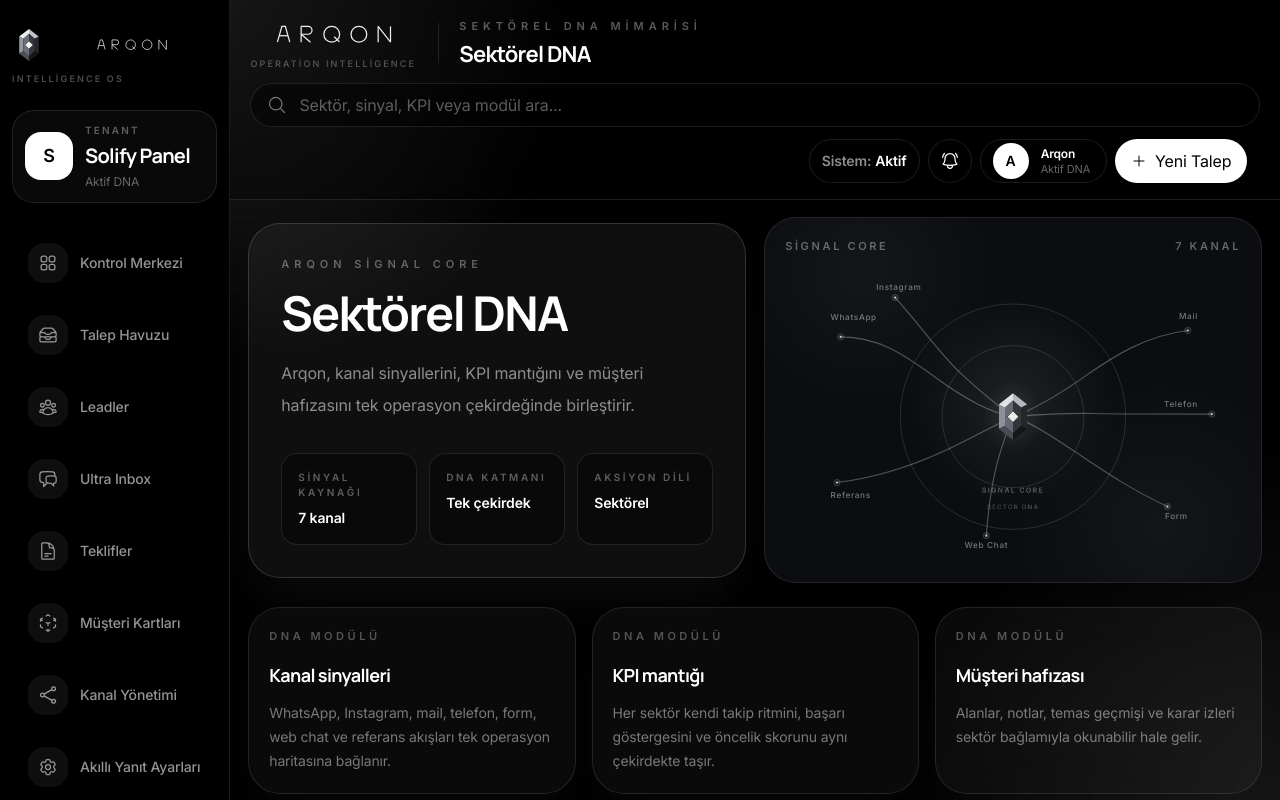
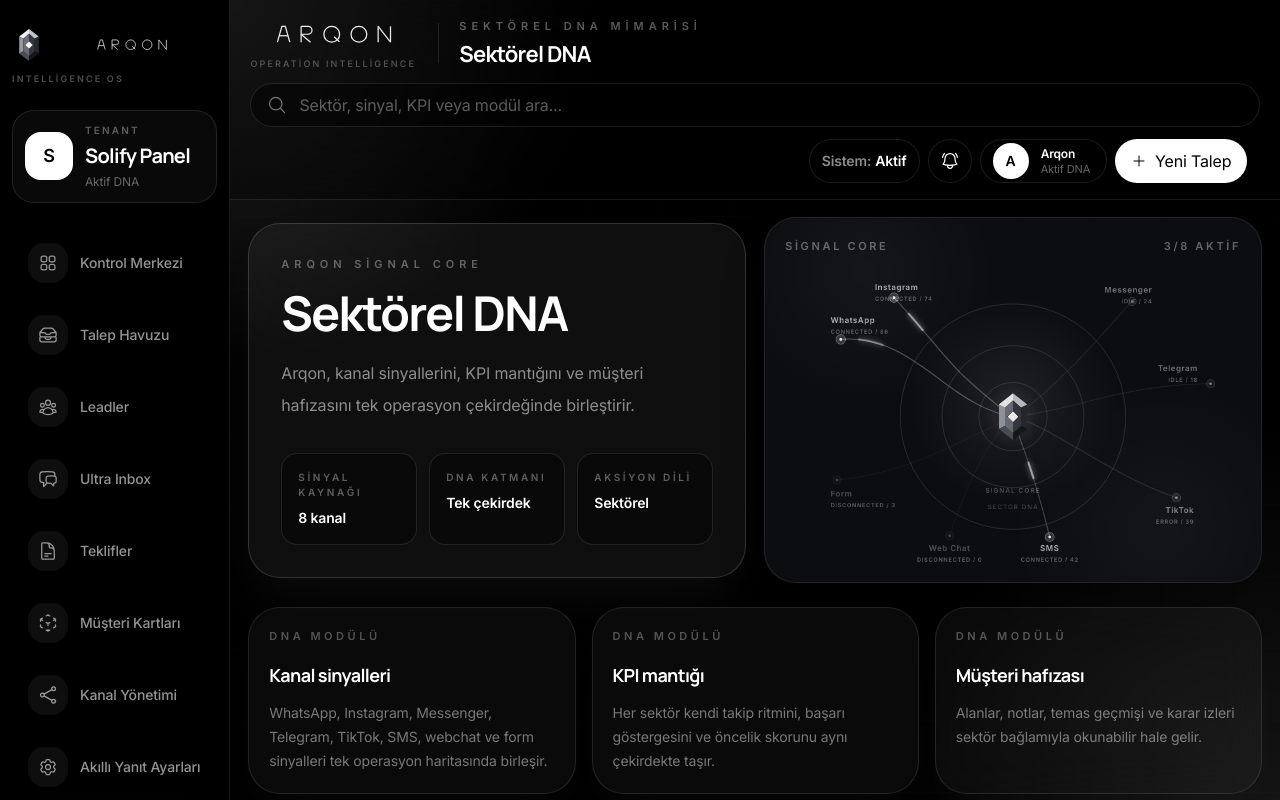
Before and after one commit to ULTRABRT/ultra-crm-panel, a Next.js app: page /sektorel-dna in a window 1280 px wide. Built offline with nearby package versions, Linux system fonts and the light colour scheme.

Commit message:
chore: add phase 5 signal core visual layer

```diff
--- a/app/sektorel-dna/page.tsx
+++ b/app/sektorel-dna/page.tsx
@@ -4,7 +4,7 @@ import { Sidebar } from "../../components/Sidebar";
 import { SignalCore } from "../../components/dna/SignalCore";
 
 const signalStats = [
-  { label: "Sinyal kaynağı", value: "7 kanal" },
+  { label: "Sinyal kaynağı", value: "8 kanal" },
   { label: "DNA katmanı", value: "Tek çekirdek" },
   { label: "Aksiyon dili", value: "Sektörel" },
 ];
@@ -13,7 +13,7 @@ const moduleCards = [
   {
     title: "Kanal sinyalleri",
     description:
-      "WhatsApp, Instagram, mail, telefon, form, web chat ve referans akışları tek operasyon haritasına bağlanır.",
+      "WhatsApp, Instagram, Messenger, Telegram, TikTok, SMS, webchat ve form sinyalleri tek operasyon haritasında birleşir.",
   },
   {
     title: "KPI mantığı",
--- /dev/null
+++ b/components/dna/ChannelNode.tsx
@@ -0,0 +1,89 @@
+import type { ChannelSignal, SignalEngineParams } from "../../types/dna/ChannelSignal";
+
+type TextAnchor = "start" | "middle" | "end";
+type VisualStatus = "connected" | "idle" | "error" | "disconnected";
+
+type ChannelNodeProps = {
+  signal: ChannelSignal;
+  params: SignalEngineParams;
+  x: number;
+  y: number;
+  labelX: number;
+  labelY: number;
+  textAnchor?: TextAnchor;
+};
+
+const statusTone: Record<
+  VisualStatus,
+  { outer: string; inner: string; stroke: string; text: string }
+> = {
+  connected: {
+    outer: "rgba(255,255,255,0.16)",
+    inner: "rgba(255,255,255,0.9)",
+    stroke: "rgba(255,255,255,0.4)",
+    text: "rgba(255,255,255,0.68)",
+  },
+  idle: {
+    outer: "rgba(255,255,255,0.055)",
+    inner: "rgba(255,255,255,0.42)",
+    stroke: "rgba(255,255,255,0.16)",
+    text: "rgba(255,255,255,0.44)",
+  },
+  error: {
+    outer: "rgba(255,255,255,0.075)",
+    inner: "rgba(226,220,210,0.62)",
+    stroke: "rgba(226,220,210,0.26)",
+    text: "rgba(255,255,255,0.5)",
+  },
+  disconnected: {
+    outer: "rgba(255,255,255,0.025)",
+    inner: "rgba(255,255,255,0.22)",
+    stroke: "rgba(255,255,255,0.08)",
+    text: "rgba(255,255,255,0.28)",
+  },
+};
+
+export function ChannelNode({
+  signal,
+  params,
+  x,
+  y,
+  labelX,
+  labelY,
+  textAnchor = "start",
+}: ChannelNodeProps) {
+  const tone = statusTone[signal.status];
+  const nodeScale = signal.status === "connected" ? params.scale : 0.96;
+
+  return (
+    <g className="arqon-channel-node" aria-label={`${signal.label} kanal sinyali`}>
+      <circle
+        cx={x}
+        cy={y}
+        r={7 * nodeScale}
+        fill={tone.outer}
+        stroke={tone.stroke}
+        strokeWidth="1"
+      />
+      <circle cx={x} cy={y} r={2.1 * nodeScale} fill={tone.inner} />
+      <text
+        x={labelX}
+        y={labelY}
+        textAnchor={textAnchor}
+        fill={tone.text}
+        className="arqon-signal-label text-[12.5px] font-semibold tracking-[0.07em]"
+      >
+        {signal.label}
+      </text>
+      <text
+        x={labelX}
+        y={labelY + 17}
+        textAnchor={textAnchor}
+        fill="rgba(255,255,255,0.34)"
+        className="arqon-signal-label text-[9px] font-semibold uppercase tracking-[0.12em]"
+      >
+        {signal.status.toUpperCase()} / {signal.throughput}
+      </text>
+    </g>
+  );
+}
--- a/components/dna/SignalCore.tsx
+++ b/components/dna/SignalCore.tsx
@@ -1,151 +1,172 @@
+"use client";
+
+import { useEffect, useMemo, useState } from "react";
 import { ArqonEmblem } from "../brand/ArqonEmblem";
+import { useChannelSignals } from "../../hooks/useChannelSignals";
+import type {
+  ChannelId,
+  ChannelSignal,
+  SignalEngineParams,
+} from "../../types/dna/ChannelSignal";
+import { ChannelNode } from "./ChannelNode";
+import { SignalFlow } from "./SignalFlow";
 
-type SignalChannel = {
-  id: string;
-  label: string;
+type TextAnchor = "start" | "middle" | "end";
+
+type ChannelGeometry = {
   path: string;
   nodeX: number;
   nodeY: number;
   labelX: number;
   labelY: number;
-  textAnchor?: "start" | "middle" | "end";
-  duration: string;
-  begin: string;
-  secondaryBegin: string;
+  textAnchor?: TextAnchor;
 };
 
 const coreX = 360;
 const coreY = 230;
 
-const channels: SignalChannel[] = [
-  {
-    id: "whatsapp",
-    label: "WhatsApp",
-    path: "M88 104 C156 104 198 140 246 174 C286 202 320 222 360 230",
-    nodeX: 88,
-    nodeY: 104,
-    labelX: 72,
-    labelY: 78,
-    duration: "6.8s",
-    begin: "-0.9s",
-    secondaryBegin: "-4.2s",
-  },
-  {
-    id: "instagram",
-    label: "Instagram",
-    path: "M174 42 C214 86 242 128 278 162 C306 188 332 210 360 230",
-    nodeX: 174,
-    nodeY: 42,
-    labelX: 144,
-    labelY: 30,
-    duration: "7.7s",
-    begin: "-2.4s",
-    secondaryBegin: "-5.9s",
-  },
-  {
-    id: "mail",
-    label: "Mail",
-    path: "M636 94 C570 102 520 134 474 166 C426 200 394 218 360 230",
-    nodeX: 636,
-    nodeY: 94,
-    labelX: 652,
-    labelY: 76,
-    textAnchor: "end",
-    duration: "7.2s",
-    begin: "-1.8s",
-    secondaryBegin: "-5.1s",
-  },
-  {
-    id: "phone",
-    label: "Telefon",
-    path: "M674 226 C598 226 538 226 486 225 C438 224 398 227 360 230",
-    nodeX: 674,
-    nodeY: 226,
-    labelX: 652,
-    labelY: 214,
-    textAnchor: "end",
-    duration: "6.4s",
-    begin: "-3.1s",
-    secondaryBegin: "-5.8s",
-  },
-  {
-    id: "form",
-    label: "Form",
-    path: "M604 372 C548 346 504 316 462 288 C420 260 390 240 360 230",
-    nodeX: 604,
-    nodeY: 372,
-    labelX: 636,
-    labelY: 392,
-    textAnchor: "end",
-    duration: "8.1s",
-    begin: "-2.8s",
-    secondaryBegin: "-6.6s",
-  },
-  {
-    id: "web-chat",
-    label: "Web Chat",
-    path: "M318 418 C322 360 330 318 340 286 C348 260 354 244 360 230",
-    nodeX: 318,
-    nodeY: 418,
-    labelX: 318,
-    labelY: 438,
-    textAnchor: "middle",
-    duration: "7.4s",
-    begin: "-1.2s",
-    secondaryBegin: "-4.7s",
-  },
-  {
-    id: "referral",
-    label: "Referans",
-    path: "M82 334 C150 326 204 306 252 284 C298 262 330 244 360 230",
-    nodeX: 82,
-    nodeY: 334,
-    labelX: 72,
-    labelY: 358,
-    duration: "6.9s",
-    begin: "-3.7s",
-    secondaryBegin: "-6.3s",
-  },
+const canonicalChannelOrder: ChannelId[] = [
+  "whatsapp",
+  "instagram",
+  "messenger",
+  "telegram",
+  "tiktok",
+  "sms",
+  "webchat",
+  "form",
 ];
 
-function SignalPulse({
-  channel,
-  begin,
-  radius,
-  glowRadius,
-  opacity,
-}: {
-  channel: SignalChannel;
-  begin: string;
-  radius: number;
-  glowRadius: number;
-  opacity: string;
-}) {
-  return (
-    <g className="arqon-signal-flow" opacity="0">
-      <circle r={glowRadius} fill="white" opacity="0.12" filter="url(#arqon-soft-glow)" />
-      <circle r={radius} fill="white" opacity={opacity} />
-      <animateMotion
-        dur={channel.duration}
-        begin={begin}
-        repeatCount="indefinite"
-        rotate="auto"
-      >
-        <mpath href={`#arqon-signal-path-${channel.id}`} />
-      </animateMotion>
-      <animate
-        attributeName="opacity"
-        values="0;0.88;0.72;0"
-        keyTimes="0;0.18;0.82;1"
-        dur={channel.duration}
-        begin={begin}
-        repeatCount="indefinite"
-      />
-    </g>
-  );
+const channelGeometry: Record<ChannelId, ChannelGeometry> = {
+  whatsapp: {
+    path: "M88 108 C150 102 198 136 248 174 C288 204 322 224 360 230",
+    nodeX: 88,
+    nodeY: 108,
+    labelX: 72,
+    labelY: 82,
+  },
+  instagram: {
+    path: "M172 42 C214 86 244 128 280 164 C308 190 334 212 360 230",
+    nodeX: 172,
+    nodeY: 42,
+    labelX: 142,
+    labelY: 30,
+  },
+  messenger: {
+    path: "M548 48 C510 88 480 126 444 160 C414 190 386 214 360 230",
+    nodeX: 548,
+    nodeY: 48,
+    labelX: 580,
+    labelY: 34,
+    textAnchor: "end",
+  },
+  telegram: {
+    path: "M672 178 C606 178 540 190 486 204 C434 218 396 226 360 230",
+    nodeX: 672,
+    nodeY: 178,
+    labelX: 652,
+    labelY: 158,
+    textAnchor: "end",
+  },
+  tiktok: {
+    path: "M618 358 C556 336 506 306 462 280 C420 256 390 238 360 230",
+    nodeX: 618,
+    nodeY: 358,
+    labelX: 646,
+    labelY: 382,
+    textAnchor: "end",
+  },
+  sms: {
+    path: "M418 420 C404 362 390 318 378 284 C368 258 363 240 360 230",
+    nodeX: 418,
+    nodeY: 420,
+    labelX: 418,
+    labelY: 442,
+    textAnchor: "middle",
+  },
+  webchat: {
+    path: "M260 418 C278 362 298 318 318 284 C336 256 350 238 360 230",
+    nodeX: 260,
+    nodeY: 418,
+    labelX: 260,
+    labelY: 442,
+    textAnchor: "middle",
+  },
+  form: {
+    path: "M82 330 C148 324 204 304 252 282 C298 260 330 244 360 230",
+    nodeX: 82,
+    nodeY: 330,
+    labelX: 72,
+    labelY: 356,
+  },
+};
+
+const fallbackParams: SignalEngineParams = {
+  intensity: 0.2,
+  pulseDurationMs: 1700,
+  flowDelayMs: 640,
+  opacity: 0.32,
+  scale: 0.96,
+};
+
+function createFallbackSignal(id: ChannelId): ChannelSignal {
+  return {
+    id,
+    label: id === "sms" ? "SMS" : id.charAt(0).toUpperCase() + id.slice(1),
+    status: "idle",
+    throughput: 0,
+    pendingCount: 0,
+    responseTimeMinutes: 0,
+    healthScore: 0,
+    trend: "flat",
+    lastSignalAt: "",
+    description: "Kanal sinyali bekleniyor.",
+  };
+}
+
+function useSignalMotionEnabled() {
+  const [motionEnabled, setMotionEnabled] = useState(false);
+
+  useEffect(() => {
+    const mediaQuery = window.matchMedia("(prefers-reduced-motion: reduce)");
+
+    const syncMotionState = () => {
+      setMotionEnabled(
+        !mediaQuery.matches && document.visibilityState === "visible",
+      );
+    };
+
+    syncMotionState();
+    document.addEventListener("visibilitychange", syncMotionState);
+    mediaQuery.addEventListener("change", syncMotionState);
+
+    return () => {
+      document.removeEventListener("visibilitychange", syncMotionState);
+      mediaQuery.removeEventListener("change", syncMotionState);
+    };
+  }, []);
+
+  return motionEnabled;
 }
 
 export function SignalCore() {
+  const { signals, getSignalParams } = useChannelSignals();
+  const motionEnabled = useSignalMotionEnabled();
+
+  const signalMap = useMemo(
+    () => new Map(signals.map((signal) => [signal.id, signal])),
+    [signals],
+  );
+
+  const orderedSignals = canonicalChannelOrder.map((id) => ({
+    signal: signalMap.get(id) ?? createFallbackSignal(id),
+    geometry: channelGeometry[id],
+    params: getSignalParams(id) ?? fallbackParams,
+  }));
+
+  const activeCount = orderedSignals.filter(
+    ({ signal }) => signal.status === "connected",
+  ).length;
+
   return (
     <figure
       aria-label="Arqon Sector DNA signal core visualization"
@@ -157,7 +178,7 @@ export function SignalCore() {
       <div className="relative">
         <div className="mb-4 flex items-center justify-between gap-4 text-[11px] font-semibold uppercase tracking-[0.24em] text-white/36">
           <span>Signal Core</span>
-          <span>7 kanal</span>
+          <span>{activeCount}/8 aktif</span>
         </div>
 
         <svg
@@ -166,14 +187,17 @@ export function SignalCore() {
           role="img"
           aria-labelledby="signal-core-title signal-core-desc"
         >
-          <title id="signal-core-title">Arqon Sektörel DNA sinyal çekirdeği</title>
+          <title id="signal-core-title">
+            Arqon Sektorel DNA sinyal cekirdegi
+          </title>
           <desc id="signal-core-desc">
-            Kanal sinyalleri sabit hatlar üzerinden merkezdeki Arqon çekirdeğine akar.
+            Sekiz canonical kanal sinyali sabit hatlar uzerinden merkezdeki
+            Arqon cekirdegine akar.
           </desc>
 
           <defs>
             <filter id="arqon-soft-glow" x="-60%" y="-60%" width="220%" height="220%">
-              <feGaussianBlur stdDeviation="6" result="blur" />
+              <feGaussianBlur stdDeviation="5" result="blur" />
               <feMerge>
                 <feMergeNode in="blur" />
                 <feMergeNode in="SourceGraphic" />
@@ -181,69 +205,36 @@ export function SignalCore() {
             </filter>
           </defs>
 
-          <g opacity="0.2">
+          <g opacity="0.18">
             <circle cx={coreX} cy={coreY} r="178" fill="none" stroke="white" strokeWidth="1" />
             <circle cx={coreX} cy={coreY} r="112" fill="none" stroke="white" strokeWidth="1" />
+            <circle cx={coreX} cy={coreY} r="54" fill="none" stroke="white" strokeWidth="1" />
           </g>
 
           <g>
-            {channels.map((channel) => (
-              <path
-                key={channel.id}
-                id={`arqon-signal-path-${channel.id}`}
-                className="arqon-signal-path"
-                d={channel.path}
-                fill="none"
-                stroke="rgba(255,255,255,0.28)"
-                strokeLinecap="round"
-                strokeWidth="1.15"
+            {orderedSignals.map(({ signal, geometry, params }) => (
+              <SignalFlow
+                key={signal.id}
+                id={signal.id}
+                path={geometry.path}
+                signal={signal}
+                params={params}
+                motionEnabled={motionEnabled}
               />
             ))}
           </g>
 
           <g>
-            {channels.map((channel) => (
-              <g key={channel.id}>
-                <circle
-                  cx={channel.nodeX}
-                  cy={channel.nodeY}
-                  r="5"
-                  fill="rgba(255,255,255,0.08)"
-                  stroke="rgba(255,255,255,0.22)"
-                  strokeWidth="1"
-                />
-                <circle cx={channel.nodeX} cy={channel.nodeY} r="1.7" fill="rgba(255,255,255,0.74)" />
-                <text
-                  x={channel.labelX}
-                  y={channel.labelY}
-                  textAnchor={channel.textAnchor ?? "start"}
-                  className="arqon-signal-label fill-white/43 text-[13px] font-medium tracking-[0.08em]"
-                >
-                  {channel.label}
-                </text>
-              </g>
-            ))}
-          </g>
-
-          <g>
-            {channels.map((channel) => (
-              <SignalPulse
-                key={`${channel.id}-primary`}
-                channel={channel}
-                begin={channel.begin}
-                radius={2.4}
-                glowRadius={8}
-                opacity="0.88"
-              />
-            ))}
-            {channels.map((channel) => (
-              <SignalPulse
-                key={`${channel.id}-secondary`}
-                channel={channel}
-                begin={channel.secondaryBegin}
-                radius={1.6}
-                glowRadius={5.5}
-                opacity="0.58"
+            {orderedSignals.map(({ signal, geometry, params }) => (
+              <ChannelNode
+                key={signal.id}
+                signal={signal}
+                params={params}
+                x={geometry.nodeX}
+                y={geometry.nodeY}
+                labelX={geometry.labelX}
+                labelY={geometry.labelY}
+                textAnchor={geometry.textAnchor}
               />
             ))}
           </g>
@@ -251,7 +242,7 @@ export function SignalCore() {
           <g transform="translate(312 182)">
             <g className="arqon-signal-core">
               <ArqonEmblem
-                className="h-24 w-24 opacity-95 drop-shadow-[0_0_24px_rgba(255,255,255,0.14)]"
+                className="h-24 w-24 opacity-95 drop-shadow-[0_0_22px_rgba(255,255,255,0.13)]"
                 decorative
                 size={96}
               />
@@ -260,20 +251,20 @@ export function SignalCore() {
 
           <g className="text-center">
             <text
-              fill="rgba(255,255,255,0.32)"
+              fill="rgba(255,255,255,0.28)"
               x={coreX}
               y="350"
               textAnchor="middle"
-              className="arqon-signal-label text-[11px] font-semibold tracking-[0.2em]"
+              className="arqon-signal-label text-[10px] font-semibold tracking-[0.18em]"
             >
               SIGNAL CORE
             </text>
             <text
-              fill="rgba(255,255,255,0.28)"
+              fill="rgba(255,255,255,0.24)"
               x={coreX}
               y="376"
               textAnchor="middle"
-              className="arqon-signal-label text-[10px] font-medium uppercase tracking-[0.18em]"
+              className="arqon-signal-label text-[10px] font-medium uppercase tracking-[0.16em]"
             >
               Sector DNA
             </text>
--- /dev/null
+++ b/components/dna/SignalFlow.tsx
@@ -0,0 +1,106 @@
+import type { CSSProperties } from "react";
+import type {
+  ChannelId,
+  ChannelSignal,
+  SignalEngineParams,
+} from "../../types/dna/ChannelSignal";
+
+type SignalFlowProps = {
+  id: ChannelId;
+  path: string;
+  signal: ChannelSignal;
+  params: SignalEngineParams;
+  motionEnabled: boolean;
+};
+
+type SignalFlowStyle = CSSProperties & {
+  "--arqon-flow-duration"?: string;
+  "--arqon-flow-delay"?: string;
+  "--arqon-flow-opacity"?: number;
+};
+
+function clamp(value: number, min: number, max: number) {
+  return Math.min(max, Math.max(min, value));
+}
+
+function getLineOpacity(
+  status: ChannelSignal["status"],
+  params: SignalEngineParams,
+) {
+  if (status === "connected") {
+    return clamp(0.18 + params.intensity * 0.22, 0.2, 0.4);
+  }
+
+  if (status === "error") {
+    return 0.16;
+  }
+
+  if (status === "disconnected") {
+    return 0.055;
+  }
+
+  return 0.11;
+}
+
+export function SignalFlow({
+  id,
+  path,
+  signal,
+  params,
+  motionEnabled,
+}: SignalFlowProps) {
+  const flowActive = motionEnabled && signal.status === "connected";
+  const duration = Math.round(
+    clamp(params.pulseDurationMs + 2300 - signal.throughput * 6, 2600, 4200),
+  );
+  const delay = -Math.round(params.flowDelayMs + canonicalDelayOffset(id));
+  const flowStyle: SignalFlowStyle = {
+    "--arqon-flow-duration": `${duration}ms`,
+    "--arqon-flow-delay": `${delay}ms`,
+    "--arqon-flow-opacity": clamp(params.opacity, 0.28, 0.72),
+  };
+
+  return (
+    <g className="arqon-signal-flow">
+      <path
+        id={`arqon-signal-path-${id}`}
+        className="arqon-signal-path"
+        d={path}
+        fill="none"
+        stroke="rgba(255,255,255,0.72)"
+        strokeLinecap="round"
+        strokeWidth="1.1"
+        opacity={getLineOpacity(signal.status, params)}
+        pathLength={100}
+      />
+
+      {flowActive ? (
+        <path
+          className="arqon-signal-glint"
+          d={path}
+          fill="none"
+          stroke="white"
+          strokeLinecap="round"
+          strokeWidth="2.15"
+          pathLength={100}
+          style={flowStyle}
+        />
+      ) : null}
+    </g>
+  );
+}
+
+function canonicalDelayOffset(id: ChannelId) {
+  const offsets: Record<ChannelId, number> = {
+    whatsapp: 120,
+    instagram: 460,
+    messenger: 810,
+    telegram: 1180,
+    tiktok: 1540,
+    sms: 1880,
+    webchat: 2240,
+    form: 2600,
+  };
+
+  return offsets[id];
+}
--- a/hooks/useChannelSignals.ts
+++ b/hooks/useChannelSignals.ts
@@ -24,8 +24,13 @@ export function useChannelSignals(): ChannelSignalSnapshot & {
     const activeSignals = signals.filter(
       (signal) => signal.status === "connected",
     );
-    const warningSignals = signals.filter(
-      (signal) => signal.status === "warning" || signal.status === "error",
+    const errorSignals = signals.filter((signal) => signal.status === "error");
+    const disconnectedSignals = signals.filter(
+      (signal) => signal.status === "disconnected",
+    );
+    const attentionSignals = signals.filter(
+      (signal) =>
+        signal.status === "error" || signal.status === "disconnected",
     );
     const totalThroughput = signals.reduce(
       (total, signal) => total + signal.throughput,
@@ -42,7 +47,9 @@ export function useChannelSignals(): ChannelSignalSnapshot & {
     return {
       signals,
       activeSignals,
-      warningSignals,
+      errorSignals,
+      disconnectedSignals,
+      attentionSignals,
       totalThroughput,
       averageHealthScore,
       getSignalById: (id: ChannelId) =>
--- a/lib/dna/signalEngine.ts
+++ b/lib/dna/signalEngine.ts
@@ -21,11 +21,11 @@ export function getSignalWeight(signal: ChannelSignal): number {
   const statusWeight =
     signal.status === "connected"
       ? 1
-      : signal.status === "warning"
-        ? 0.82
-        : signal.status === "idle"
-          ? 0.58
-          : 0.35;
+      : signal.status === "idle"
+        ? 0.58
+        : signal.status === "error"
+          ? 0.36
+          : 0.18;
 
   return clamp(
     throughputWeight * 0.42 +
```
Also changed, not shown: app/globals.css (+40 -0 lines), data/dna/channelStatus.ts (+15 -14 lines), types/dna/ChannelSignal.ts (+9 -2 lines).
